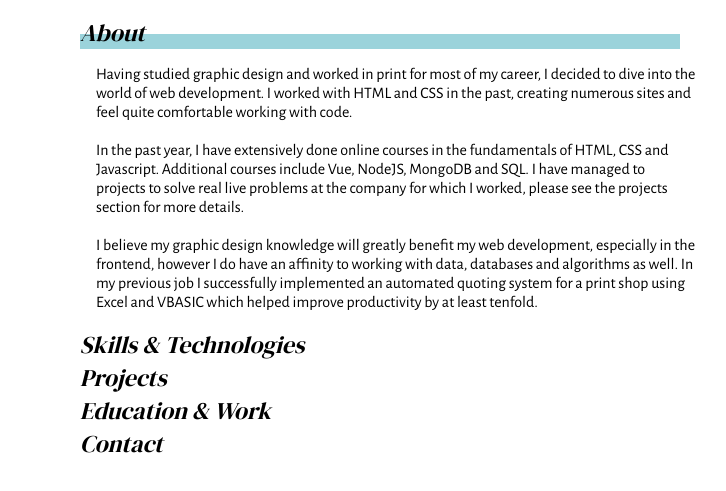
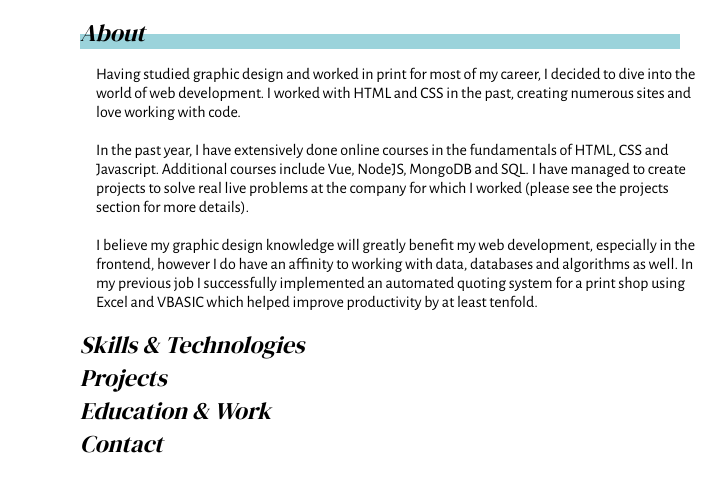
Before and after one commit to jensadria/portfolio-site, a website: page index.html in a window 1280 px wide. Both pictures are taken after a click on the item "About". Shown: the part 85-576 px from the top of the page, without its empty margins (0-726 px from the left). Drawn offline with nearby package versions, Linux system fonts and the light colour scheme.

Commit message:
Update index.html

```diff
--- a/index.html
+++ b/index.html
@@ -49,15 +49,15 @@
             Having studied graphic design and worked in print for most of my
             career, I decided to dive into the world of web development. I
             worked with HTML and CSS in the past, creating numerous sites and
-            feel quite comfortable working with code.
+            love working with code.
           </p>
           <br />
           <p>
             In the past year, I have extensively done online courses in the
             fundamentals of HTML, CSS and Javascript. Additional courses include
-            Vue, NodeJS, MongoDB and SQL. I have managed to projects to solve
-            real live problems at the company for which I worked, please see the
-            projects section for more details.
+            Vue, NodeJS, MongoDB and SQL. I have managed to create projects to solve
+            real live problems at the company for which I worked (please see the
+            projects section for more details).
           </p>
           <br />
           <p>
```
